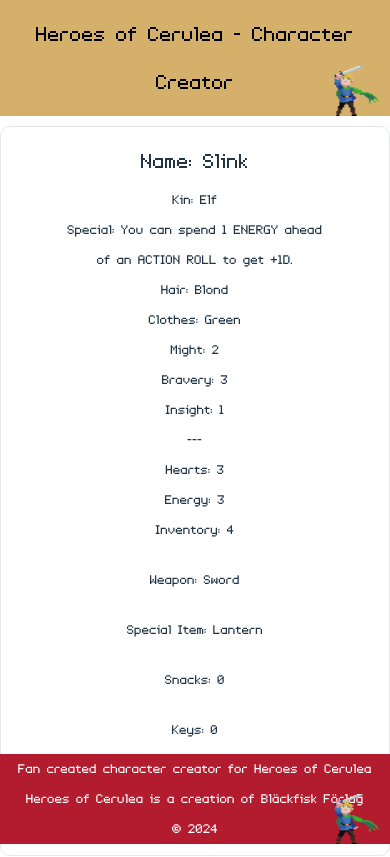
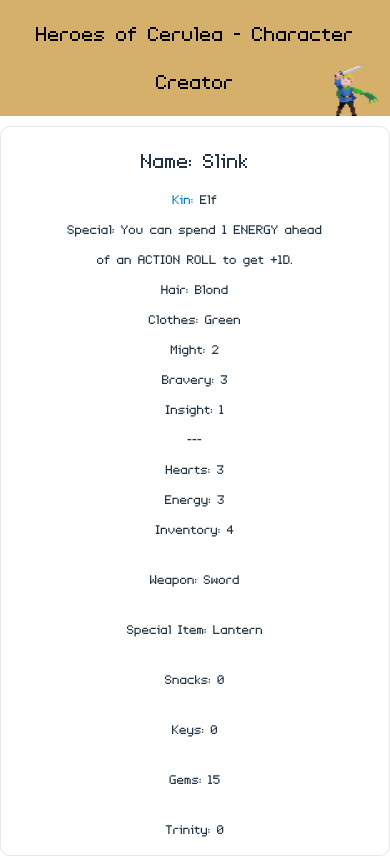
Before and after one commit to Martin-Joensson/Heroes-of-Cerulea-Character-Creator, a React (Vite) app: page / in a window 390 px wide. Shown: the top 857 px of the page. Built offline with nearby package versions, Linux system fonts and the light colour scheme.

Commit message:
added responsiveness

```diff
--- a/src/components/PlayerComponent.jsx
+++ b/src/components/PlayerComponent.jsx
@@ -144,14 +144,14 @@ export const PlayerComponent = ({ edit }) => {
   return (
     <>
       {edit ? (
-        <div className="border bg-cerulea-red text-text-light mx-auto mt-2 rounded-lg p-2 max-w-[450px] flex flex-col items-center">
+        <div className="border bg-cerulea-red text-text-light mx-auto mt-2 rounded-lg p-2 max-w-[500px] flex flex-col items-center">
           <h2 className="text-xl">
-            Name: {selectedName}
+            Name: {player.name}
             <form onChange={changeName} onSubmit={preventDefault}>
               <input type="text" placeholder={player.name}></input>
             </form>
           </h2>
-          <div className="grid grid-cols-2">
+          <div className="flex flex-col tablet:grid tablet:grid-cols-2">
             <div className="leftColumn w-52 m-auto">
               <p>
                 Kin:{" "}
@@ -257,11 +257,13 @@ export const PlayerComponent = ({ edit }) => {
           </div>
         </div>
       ) : (
-        <div className="border mx-auto mt-2 rounded-lg p-2 max-w-[450px] flex flex-col items-center">
-          <h2 className="text-xl">Name: {selectedName}</h2>
+        <div className="border mx-auto mt-2 rounded-lg p-2 max-w-[500px] flex flex-col items-center">
+          <h2 className="text-xl">Name: {player.name}</h2>
           <div className="flex flex-col tablet:grid tablet:grid-cols-2">
             <div className="leftColumn w-52 m-auto">
-              <p>Kin: {player.kin}</p>
+              <p>
+                <span className="text-cerulea-blue">Kin: </span> {player.kin}
+              </p>
               <p>Special: {special}</p>
               <p>Hair: {player.hair}</p>
               <p>Clothes: {player.clothes}</p>
--- a/src/components/Sections/Footer.jsx
+++ b/src/components/Sections/Footer.jsx
@@ -1,7 +1,7 @@
 import elf from "/images/Elf.png";
 export const Footer = () => {
   return (
-    <div className="absolute bottom-0 bg-cerulea-red text-text-light w-full">
+    <div className="relative tablet:absolute tablet:bottom-0 bg-cerulea-red text-text-light w-full">
       <p className="">Fan created character creator for Heroes of Cerulea</p>
       <p> Heroes of Cerulea is a creation of Bläckfisk Förlag</p>
       <p>&copy; 2024</p>
```
